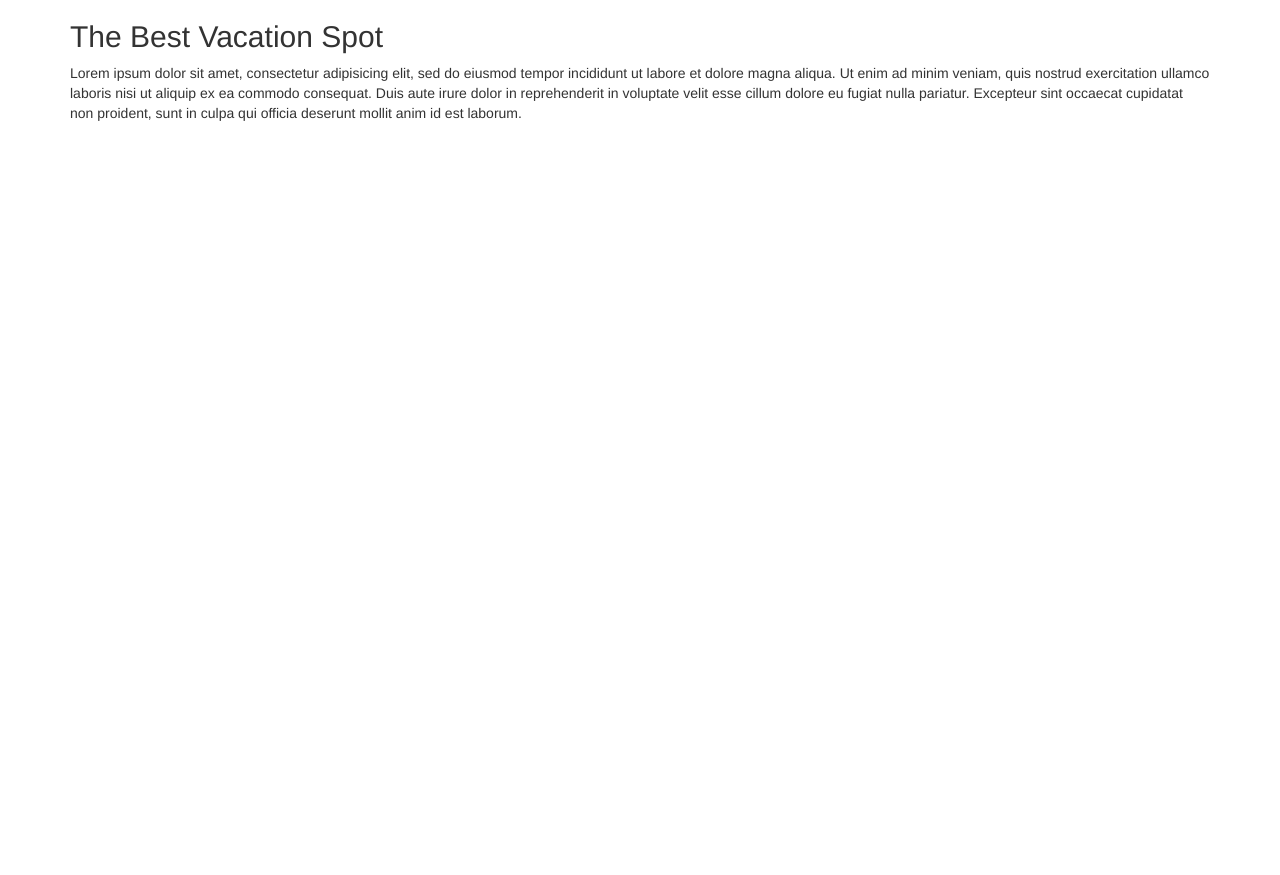
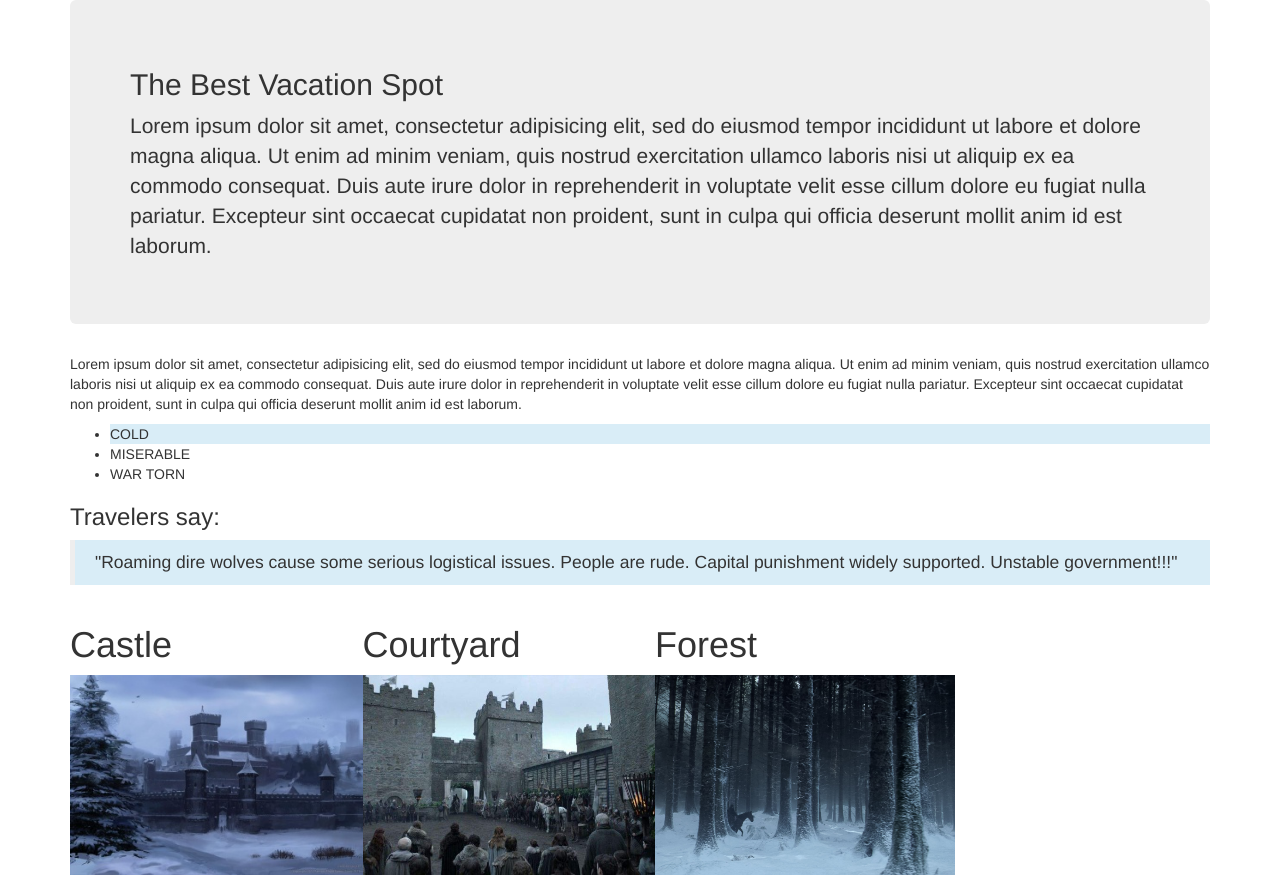
Before and after one commit to 1stBoltCrux/vacation, a plain HTML site: page index.html in a window 1280 px wide. Before the commit the page ends 800 px from the top, so only its background shows below. Drawn offline with Linux system fonts and the light colour scheme.

Commit message:
Create winterfell html

```diff
--- a/css/styles.css
+++ b/css/styles.css
@@ -0,0 +1,4 @@
+img {
+  width: 300px;
+  height: 200px;
+}
--- a/index.html
+++ b/index.html
@@ -4,14 +4,39 @@
     <meta charset="utf-8">
     <title>Vacation!</title>
     <link rel="stylesheet" href="css/bootstrap.css">
+    <link rel="stylesheet" href="css/styles.css">
   </head>
   <body>
     <div class="container">
-      <div class"jumbotron">
+      <div class="jumbotron">
         <h2>The Best Vacation Spot</h2>
         <p>Lorem ipsum dolor sit amet, consectetur adipisicing elit, sed do eiusmod tempor incididunt ut labore et dolore magna aliqua. Ut enim ad minim veniam, quis nostrud exercitation ullamco laboris nisi ut aliquip ex ea commodo consequat. Duis aute irure dolor in reprehenderit in voluptate velit esse cillum dolore eu fugiat nulla pariatur. Excepteur sint occaecat cupidatat non proident, sunt in culpa qui officia deserunt mollit anim id est laborum.
         </p>
       </div>
+      <p>Lorem ipsum dolor sit amet, consectetur adipisicing elit, sed do eiusmod tempor incididunt ut labore et dolore magna aliqua. Ut enim ad minim veniam, quis nostrud exercitation ullamco laboris nisi ut aliquip ex ea commodo consequat. Duis aute irure dolor in reprehenderit in voluptate velit esse cillum dolore eu fugiat nulla pariatur. Excepteur sint occaecat cupidatat non proident, sunt in culpa qui officia deserunt mollit anim id est laborum.</p>
+      <ul>
+        <li class="bg-info">COLD</li>
+        <li>MISERABLE</li>
+        <li>WAR TORN</li>
+      </ul>
+      <h3>Travelers say:</h3>
+      <blockquote class="bg-info">
+        <p>"Roaming dire wolves cause some serious logistical issues. People are rude. Capital punishment widely supported. Unstable government!!!"</p>
+      </blockquote>
+        <div class="row">
+          <div class="col-md-3">
+            <h1>Castle</h1>
+            <img src="imgs/castle.jpg" alt="">
+          </div>
+          <div class="col-md-3">
+            <h1>Courtyard</h1>
+            <img src="imgs/courtyard.jpg" alt="">
+          </div>
+          <div class="col-md-3">
+            <h1>Forest</h1>
+            <img src="imgs/forest.jpg" alt="">
+          </div>
+        </div>
     </div>
   </body>
 </html>
```
Also changed, not shown: imgs/castle.JPG (added), imgs/courtyard.jpg (added), imgs/forest.jpg (added).
